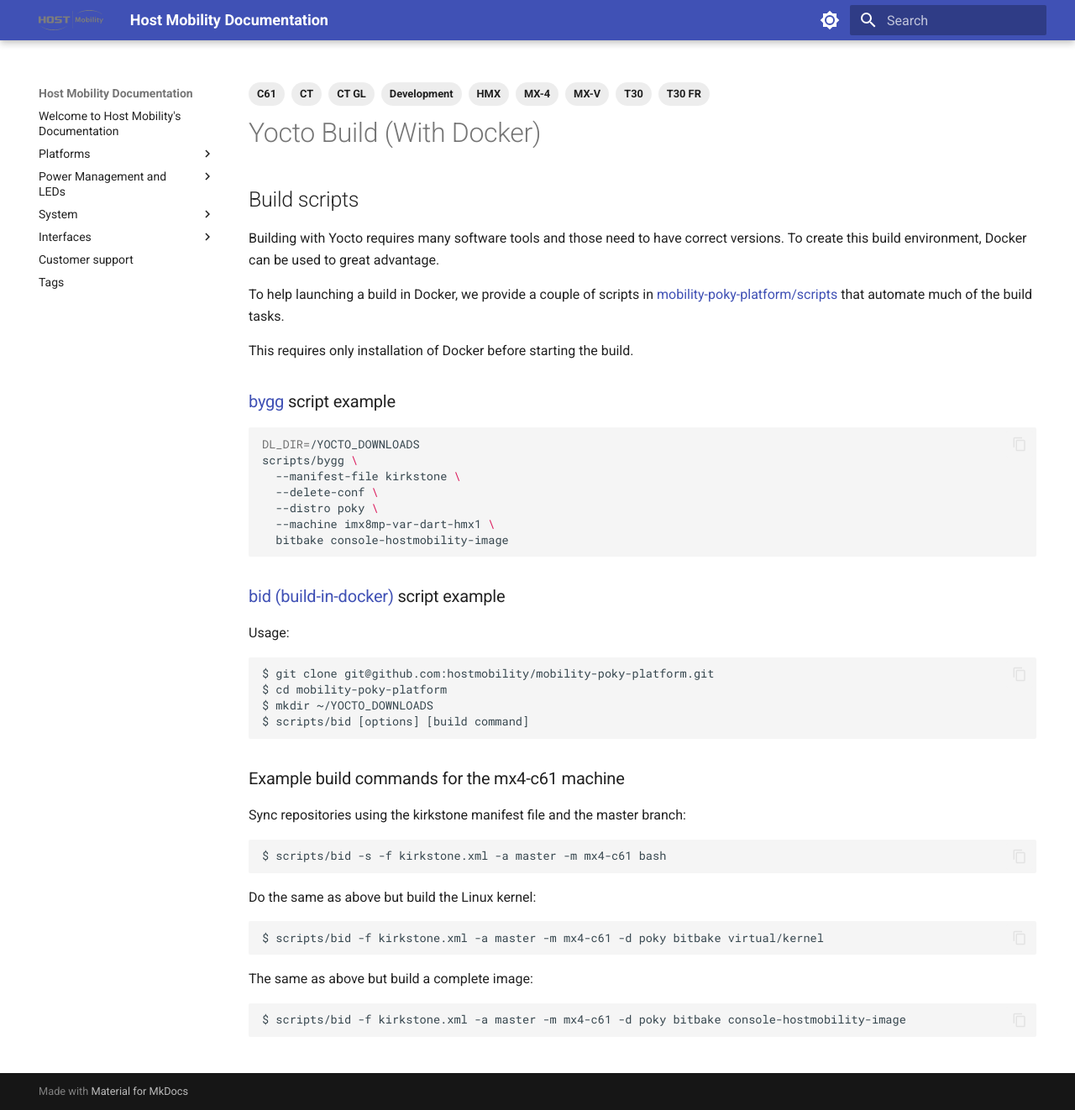
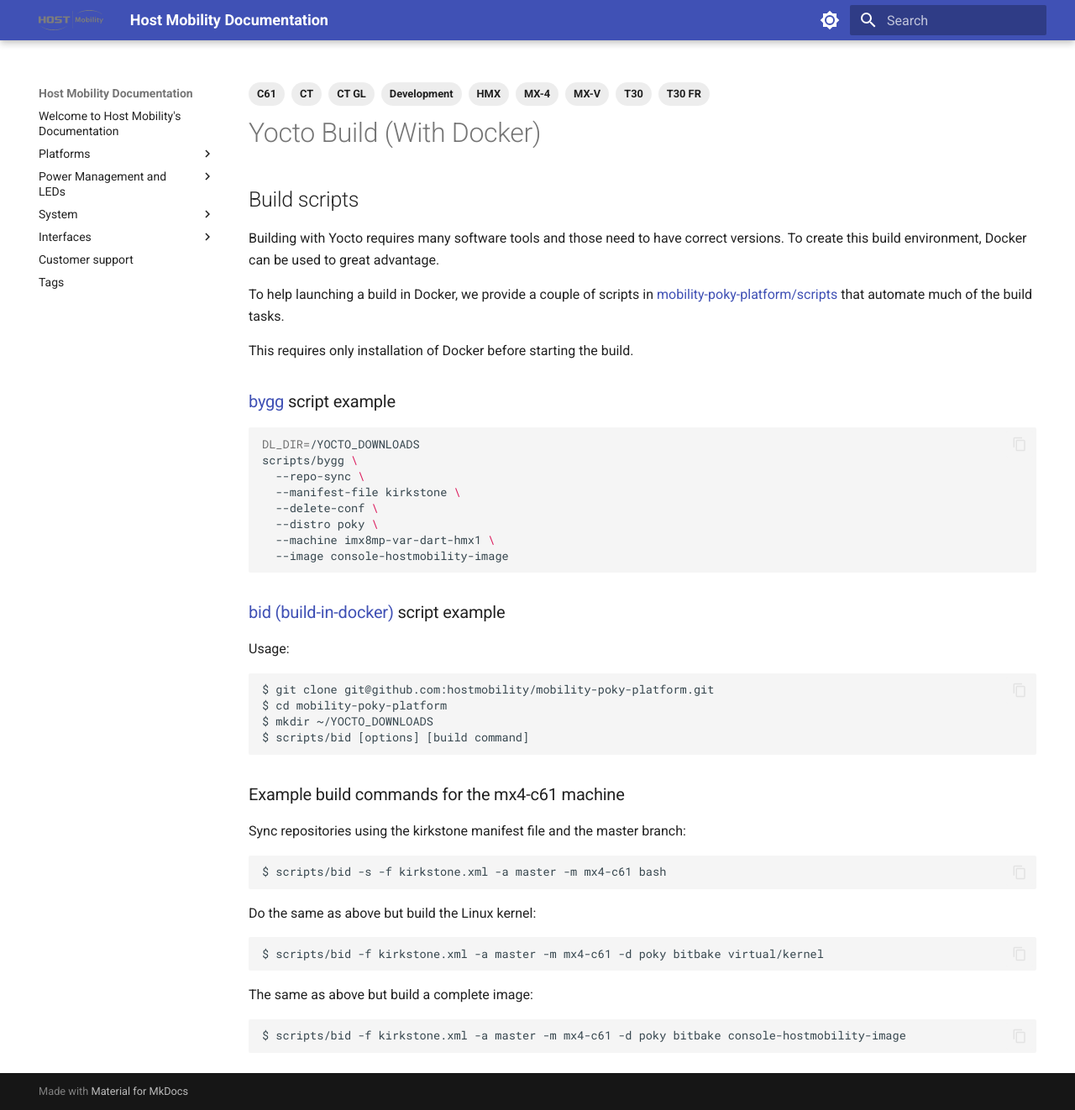
Before and after one commit to hostmobility/documentation, an MkDocs documentation site: the page built from docs/system/yocto/yocto-build-with-docker.md, in a window 1280 px wide and 1322 px high. Shown: the whole window at 84% size. Built offline with MkDocs 1.6.1 and Material for MkDocs 9.7.7, drawn with Linux system fonts in a browser that asks for light colours.

Commit message:
Build with docker: Fix HMX bygg example (#41)

````diff
--- a/docs/system/yocto/yocto-build-with-docker.md
+++ b/docs/system/yocto/yocto-build-with-docker.md
@@ -24,11 +24,12 @@ This requires only installation of Docker before starting the build.
 ```bash
 DL_DIR=/YOCTO_DOWNLOADS
 scripts/bygg \
+  --repo-sync \
   --manifest-file kirkstone \
   --delete-conf \
   --distro poky \
   --machine imx8mp-var-dart-hmx1 \
-  bitbake console-hostmobility-image
+  --image console-hostmobility-image
 ```
 
 ### [bid (build-in-docker)](https://github.com/hostmobility/mobility-poky-platform/blob/master/scripts/bid) script example
````
